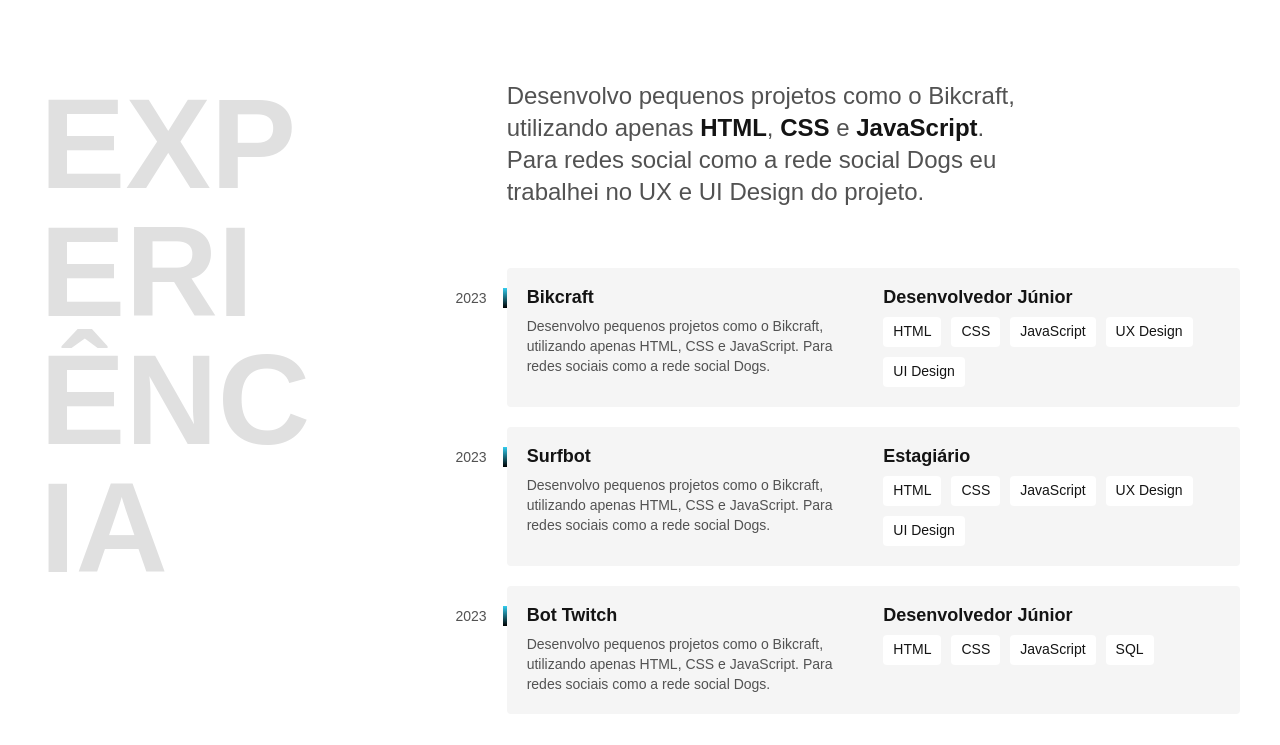
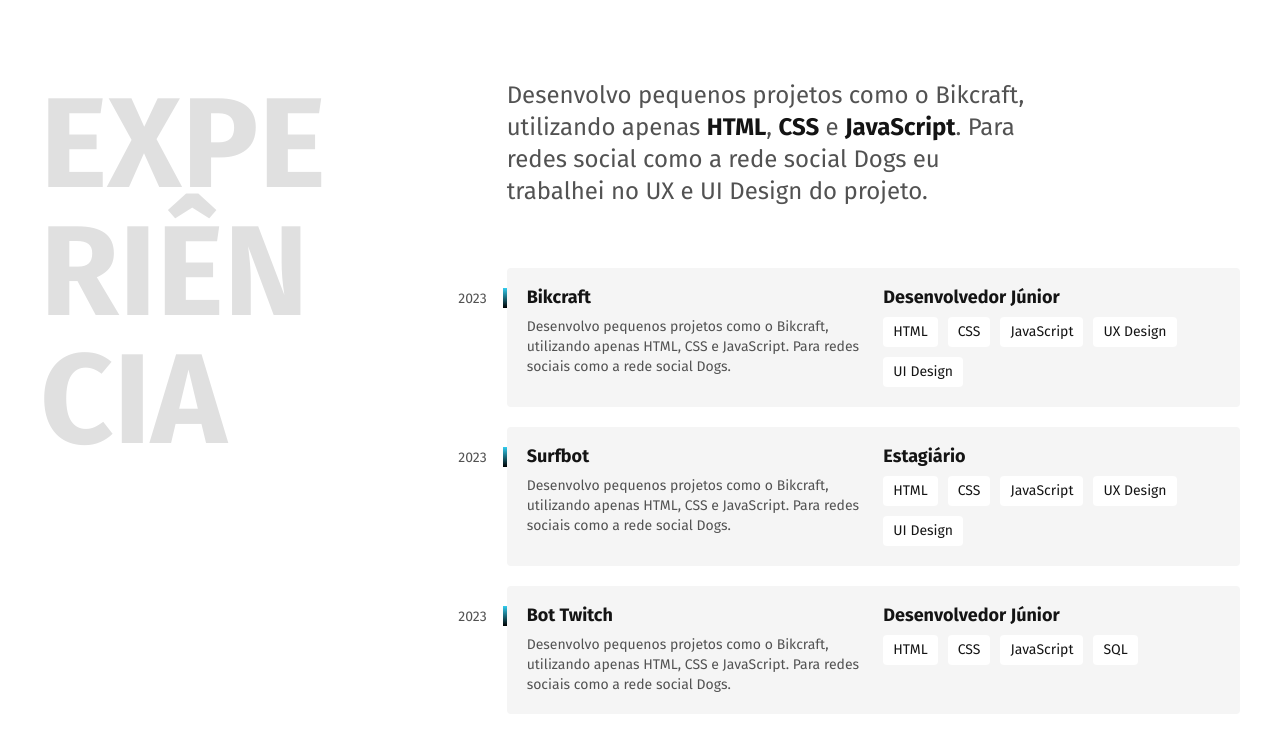
Before and after one commit to AlexHollSp/Portfolio-Pessoal, a plain HTML site: page index.html in a window 1280 px wide. Shown: the part 775-1520 px from the top of the page. Drawn offline with Linux system fonts and the light colour scheme.

Commit message:
add favicon, fonts e link no readme para visualização no projeto

```diff
--- a/index.html
+++ b/index.html
@@ -7,6 +7,10 @@
     <link rel="stylesheet" href="./css/style.min.css">
     <title>Alex Holanda | CODE.</title>
     <meta name="description" content="Desenvolvedor Front End & UX/UI Design, localizado em São Paulo">
+    <link rel="icon" href="./img/detalhe.svg" type="image/svg+xml">
+    <link rel="preconnect" href="https://fonts.googleapis.com">
+    <link rel="preconnect" href="https://fonts.gstatic.com" crossorigin>
+    <link href="https://fonts.googleapis.com/css2?family=Fira+Sans:wght@400;700&display=swap" rel="stylesheet">
 </head>
 
 <body>
```
Also changed, not shown: 1 other file.
